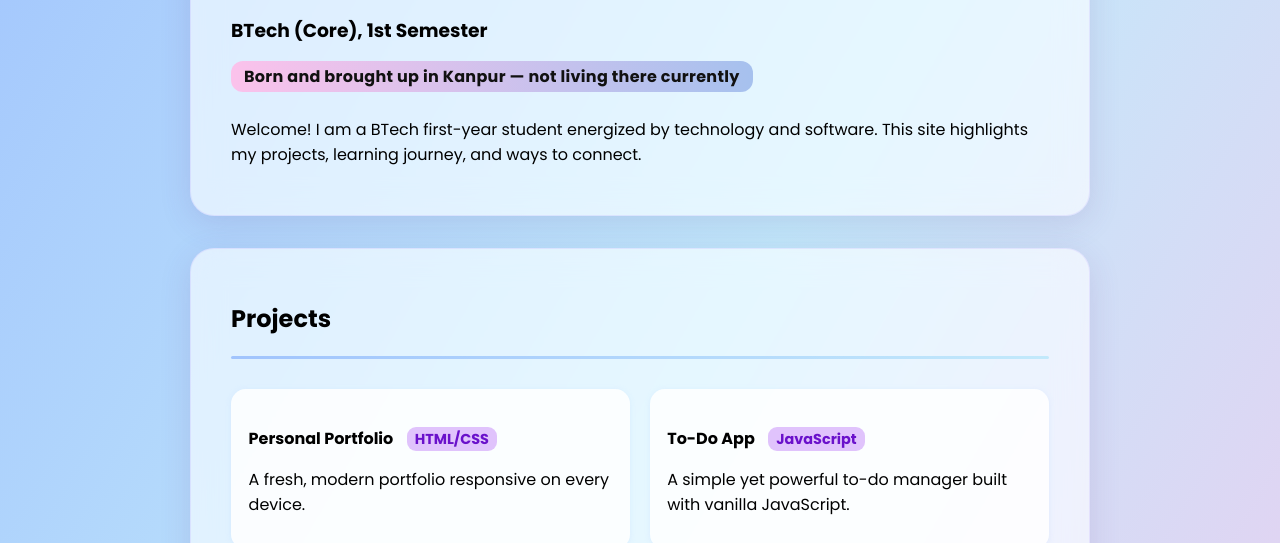
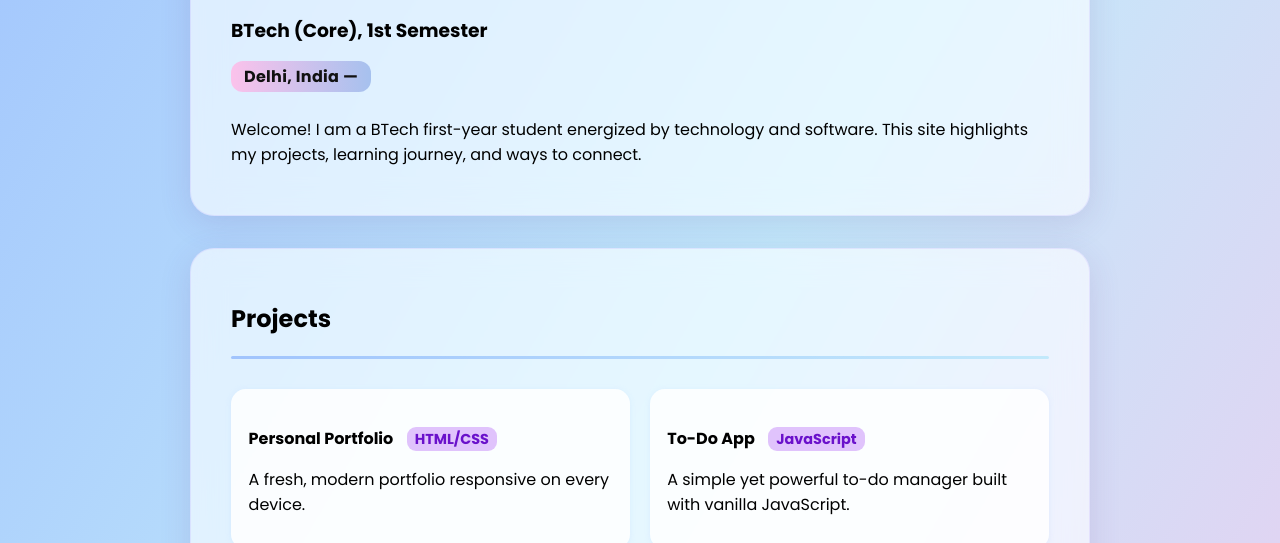
Before and after one commit to sanvesha762-ops/Portfolio_anvesha, a plain HTML site: page index.html in a window 1280 px wide. Shown: the part 257-800 px from the top of the page. Drawn offline with Linux system fonts and the light colour scheme.

Commit message:
Update index.html

```diff
--- a/index.html
+++ b/index.html
@@ -21,7 +21,7 @@
         <section id="about" class="card glass">
             <h1><span class="accent">Anvesha Saxena</span></h1>
             <h3>BTech (Core), 1st Semester</h3>
-            <p><span class="chip">Born and brought up in Kanpur &mdash; not living there currently</span></p>
+            <p><span class="chip">Delhi, India &mdash; </span></p>
             <p>
                 Welcome! I am a BTech first-year student energized by technology and software. This site highlights my projects,
                 learning journey, and ways to connect.
```
